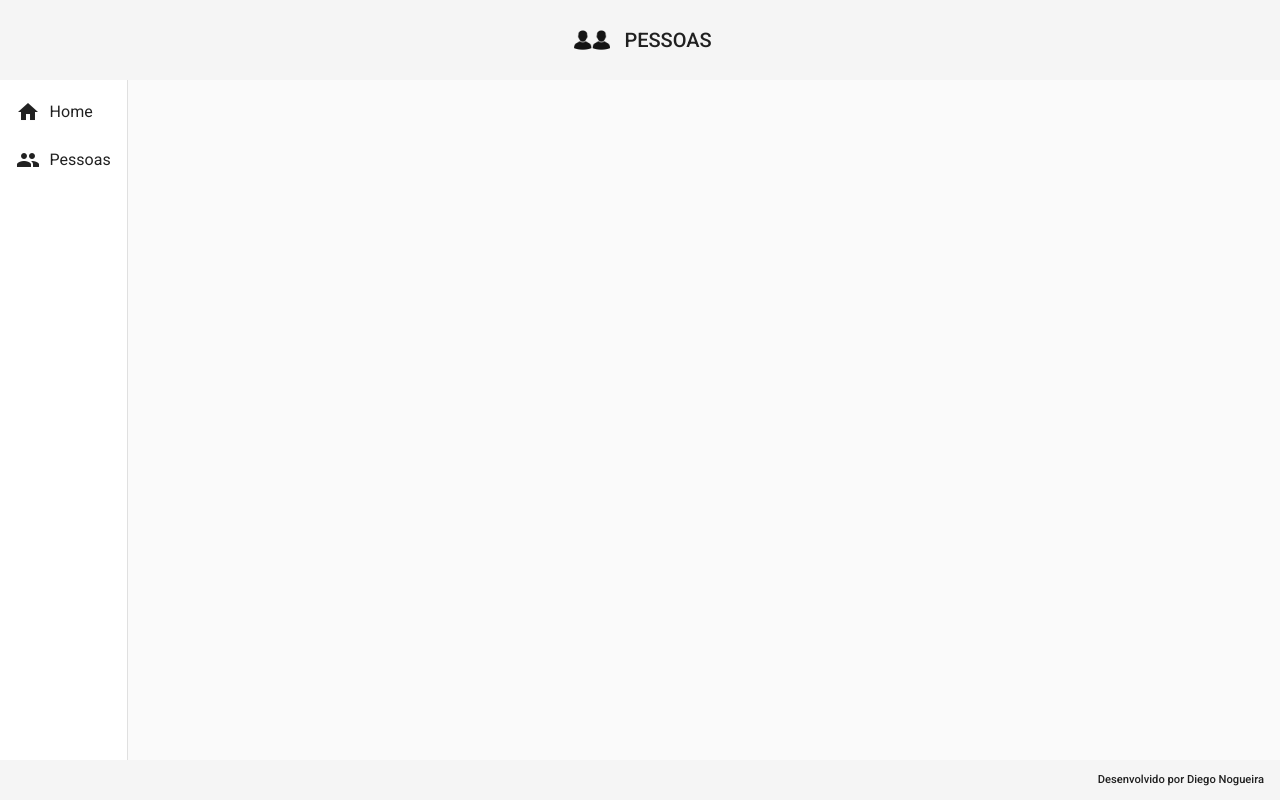
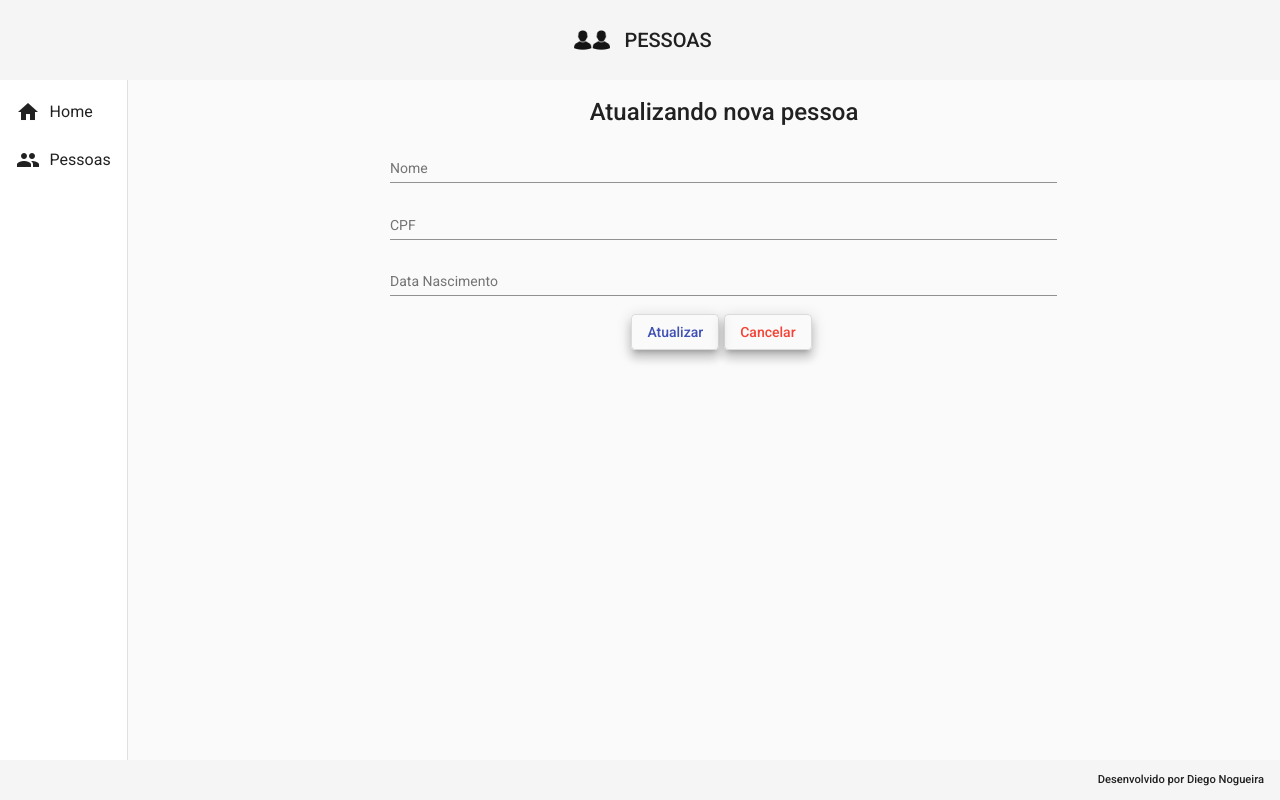
Before and after one commit to dnogueira2000/avaliacao-front, an Angular app: page /pessoas/update/1 in a window 1280 px wide. Before the commit this address led to /. Built offline with nearby package versions, Linux system fonts and the light colour scheme; no server answers.

Commit message:
adicionado servico de atualizacao

```diff
--- a/src/app/app-routing.module.ts
+++ b/src/app/app-routing.module.ts
@@ -3,6 +3,7 @@ import { RouterModule, Routes } from '@angular/router';
 import { HomeComponent } from './components/view/home/home.component';
 import { PessoaCreateComponent } from './components/view/pessoa-create/pessoa-create.component';
 import { PessoaDeleteComponent } from './components/view/pessoa-delete/pessoa-delete.component';
+import { PessoaUpdateComponent } from './components/view/pessoa-update/pessoa-update.component';
 import { PessoasReadComponent } from './components/view/pessoas-read/pessoas-read.component';
 
 const routes: Routes = [
@@ -21,6 +22,10 @@ const routes: Routes = [
   {
     path: 'pessoas/apagar/:codigo',
     component: PessoaDeleteComponent
+  },
+  {
+    path: 'pessoas/update/:codigo',
+    component: PessoaUpdateComponent
   }
 ];
 
--- a/src/app/app.module.ts
+++ b/src/app/app.module.ts
@@ -23,6 +23,7 @@ import {MatInputModule} from '@angular/material/input';
 import {MatFormFieldModule} from '@angular/material/form-field';
 import {MatSnackBarModule} from '@angular/material/snack-bar';
 import { PessoaDeleteComponent } from './components/view/pessoa-delete/pessoa-delete.component';
+import { PessoaUpdateComponent } from './components/view/pessoa-update/pessoa-update.component';
 @NgModule({
   declarations: [
     AppComponent,
@@ -32,7 +33,8 @@ import { PessoaDeleteComponent } from './components/view/pessoa-delete/pessoa-de
     HomeComponent,
     PessoasReadComponent,
     PessoaCreateComponent,
-    PessoaDeleteComponent
+    PessoaDeleteComponent,
+    PessoaUpdateComponent
   ],
   imports: [
     BrowserModule,
--- /dev/null
+++ b/src/app/components/view/pessoa-update/pessoa-update.component.css
@@ -0,0 +1,16 @@
+form {
+    text-align: center;
+    margin: 1rem auto;
+}
+
+h1 {
+    font-weight: 500;
+}
+
+.form {
+    width: 60%;
+}
+
+button {
+    margin-right: 5px;
+}
--- /dev/null
+++ b/src/app/components/view/pessoa-update/pessoa-update.component.html
@@ -0,0 +1,23 @@
+<form>
+    <h1>Atualizando nova pessoa</h1>
+
+    <mat-form-field class="form">
+        <mat-label>Nome</mat-label>
+        <input matInput [(ngModel)]="pessoa.nome" type="text" name="nome" placeholder="Digite seu nome">
+    </mat-form-field>
+
+    <mat-form-field class="form">
+        <mat-label>CPF</mat-label>
+        <input maxlength="11" [(ngModel)]="pessoa.cpf" matInput type="text" name="cpf" placeholder="Digite seu CPF">
+    </mat-form-field>
+
+    <mat-form-field class="form">
+        <mat-label>Data Nascimento</mat-label>
+        <input matInput type="text" [(ngModel)]="pessoa.dataNascimento" name="dataNascimento" placeholder="Digite a data de nascimento">
+    </mat-form-field>
+
+    <div class="buttons">
+        <button (click)="update()" class="mat-elevation-z8" mat-stroked-button color="primary">Atualizar</button>
+        <button (click)="cancelar()" class="mat-elevation-z8" mat-stroked-button color="warn">Cancelar</button>
+    </div>
+</form>
--- /dev/null
+++ b/src/app/components/view/pessoa-update/pessoa-update.component.ts
@@ -0,0 +1,45 @@
+import { Component, OnInit } from '@angular/core';
+import { ActivatedRoute, Router } from '@angular/router';
+import { PessoaService } from '../pessoa.service';
+import { Pessoa } from '../pessoas-read/pessoa.model';
+
+@Component({
+  selector: 'app-pessoa-update',
+  templateUrl: './pessoa-update.component.html',
+  styleUrls: ['./pessoa-update.component.css']
+})
+export class PessoaUpdateComponent implements OnInit {
+
+  pessoa: Pessoa = {
+    codigo: '',
+    nome: '',
+    cpf: '',
+    dataNascimento: ''
+  }
+
+  constructor(private service: PessoaService, private route: ActivatedRoute, private router: Router) { }
+
+  ngOnInit(): void {
+    this.pessoa.codigo = this.route.snapshot.paramMap.get('codigo')!;
+    this.findById();
+  }
+
+  findById(): void {
+    this.service.findById(this.pessoa.codigo!).subscribe((resposta) => {
+      this.pessoa = resposta;
+    })
+  }
+
+  update(): void {
+    this.service.update(this.pessoa).subscribe((resposta) => {
+      this.router.navigate(['pessoas']);
+      this.service.mensagem("Pessoa atualizada com sucesso!");
+    }, err => {
+      this.service.mensagem("Verifique se os campos estão preenchidos corretamente!");
+    })
+  }
+
+  cancelar(): void {
+    this.router.navigate(['pessoas']);
+  }
+}
--- a/src/app/components/view/pessoa.service.ts
+++ b/src/app/components/view/pessoa.service.ts
@@ -37,6 +37,12 @@ export class PessoaService {
     return this.http.delete<void>(url);
   }
 
+  update(pessoa: Pessoa): Observable<void> {
+    const url = `${this.baseUrl}/pessoa/${pessoa.codigo}`;
+
+    return this.http.put<void>(url, pessoa);
+  }
+
   mensagem(str: String): void {
     this._snack.open(`${str}`, 'OK', {
       horizontalPosition: 'end',
--- a/src/app/components/view/pessoas-read/pessoas-read.component.html
+++ b/src/app/components/view/pessoas-read/pessoas-read.component.html
@@ -35,7 +35,7 @@
             <ng-container matColumnDef="acoes">
             <th mat-header-cell *matHeaderCellDef> Ações </th>
             <td mat-cell *matCellDef="let element">
-                <a class="edit" href="">
+                <a class="edit" routerLink="update/{{element.codigo}}">
                     <i class="material-icons">edit</i>
                 </a>
                 <a class="delete" href="" routerLink="apagar/{{element.codigo}}">
```
